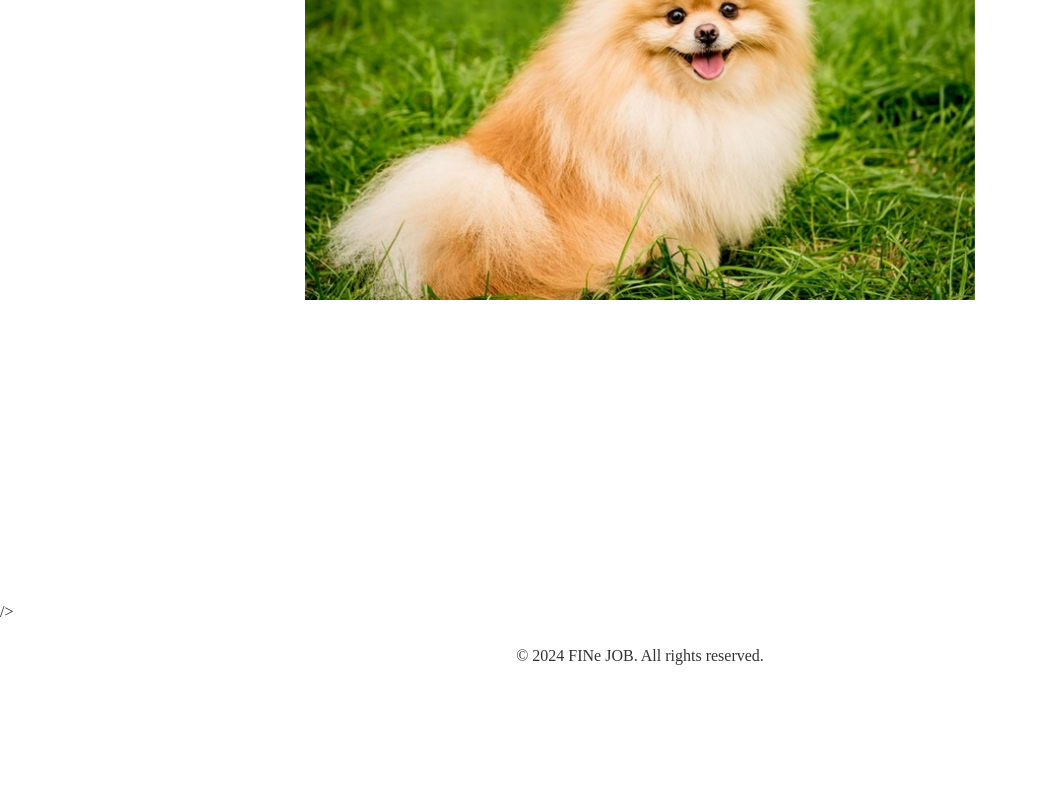
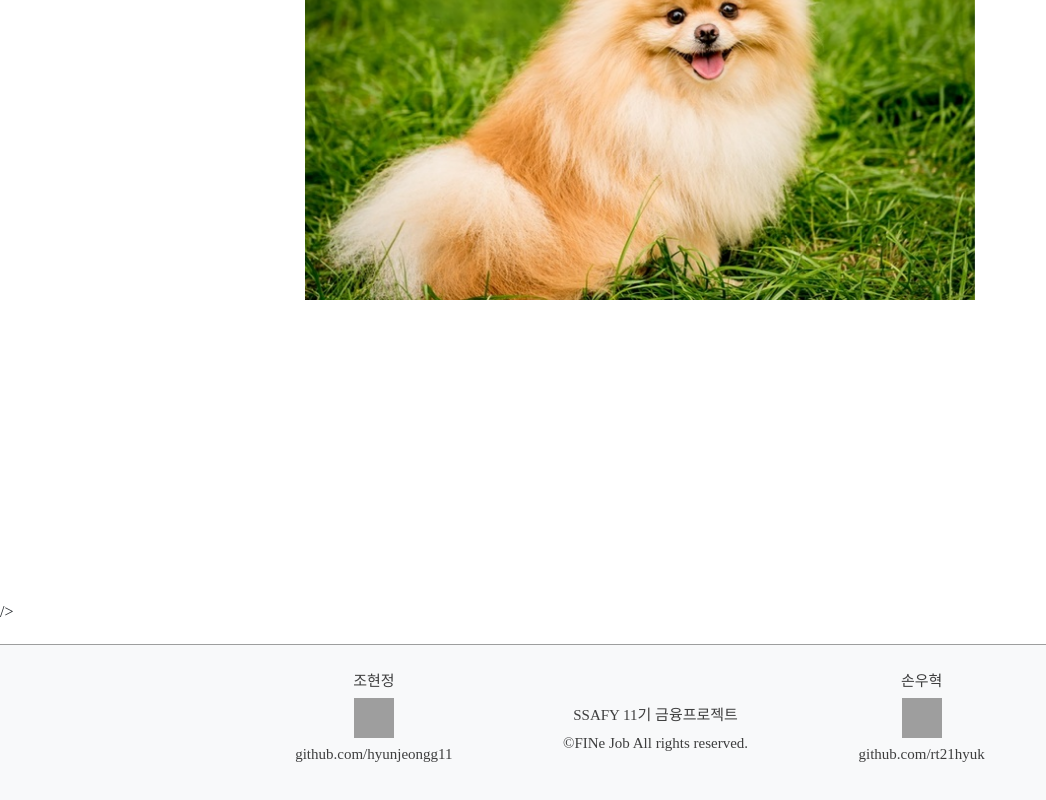
Before and after one commit to hyunjeongg11/FINe_JOB, a Vue app in the folder frontEnd/: page / in a window 1280 px wide. Shown: the part 3115-3915 px from the top of the page, without its empty margins (0-1046 px from the left). Before the commit the page ends 3819 px from the top, so only its background shows below. Built offline with nearby package versions, Linux system fonts and the light colour scheme; grey boxes are pictures that could not be loaded; a web font is replaced by a local one.

Commit message:
feat: Develop footer component

```diff
--- a/frontEnd/src/components/Footer.vue
+++ b/frontEnd/src/components/Footer.vue
@@ -1,25 +1,67 @@
-<template>
-    <footer class="footer">
-      <div class="container">
-        <p>&copy; 2024 FINe JOB. All rights reserved.</p>
-      </div>
-    </footer>
+
+
+   <template>
+    <div>
+      <footer class="footer">
+        <div class="footer-content">
+          <div class="footer-item">
+            <p>조현정</p>
+            <a href="https://github.com/hyunjeongg11" target="_blank">
+              <img src="https://upload.wikimedia.org/wikipedia/commons/9/91/Octicons-mark-github.svg" alt="GitHub" class="github-icon">
+            </a>
+            <p>github.com/hyunjeongg11</p>
+          </div>
+          <div class="footer-item">
+            <br>
+            <p>SSAFY 11기 금융프로젝트</p>
+            <p>&copy;FINe Job All rights reserved.</p>
+          </div>
+          <div class="footer-item">
+            <p>손우혁</p>
+            <a href="https://github.com/rt21hyuk" target="_blank">
+              <img src="https://upload.wikimedia.org/wikipedia/commons/9/91/Octicons-mark-github.svg" alt="GitHub" class="github-icon">
+            </a>
+            <p>github.com/rt21hyuk</p>
+          </div>
+        </div>
+      </footer>
+    </div>
   </template>
 
   <script setup>
+    // Your existing script if any
   </script>
 
   <style scoped>
   .footer {
-    background-color: white;
-    color: #333;
+    background-color: #f8f9fa;
     padding: 20px 0;
+    border-top: 1px solid #0000005e;
     text-align: center;
+    margin-top: 20px;
   }
 
-  .container {
-    max-width: 1200px;
+  .footer-content {
+    display: flex;
+    justify-content: space-around;
+    align-items: center;
+    max-width: 800px;
     margin: 0 auto;
-    padding: 0 20px;
+    margin-bottom: 60px;
+    font-size: 15px;
+  }
+
+  .footer-item {
+    text-align: center;
+    color: #000000c0;
+  }
+
+  .footer-item p {
+    margin: 5px 0;
+  }
+
+  .github-icon {
+    width: 40px;
+    height: 40px;
   }
   </style>
```
